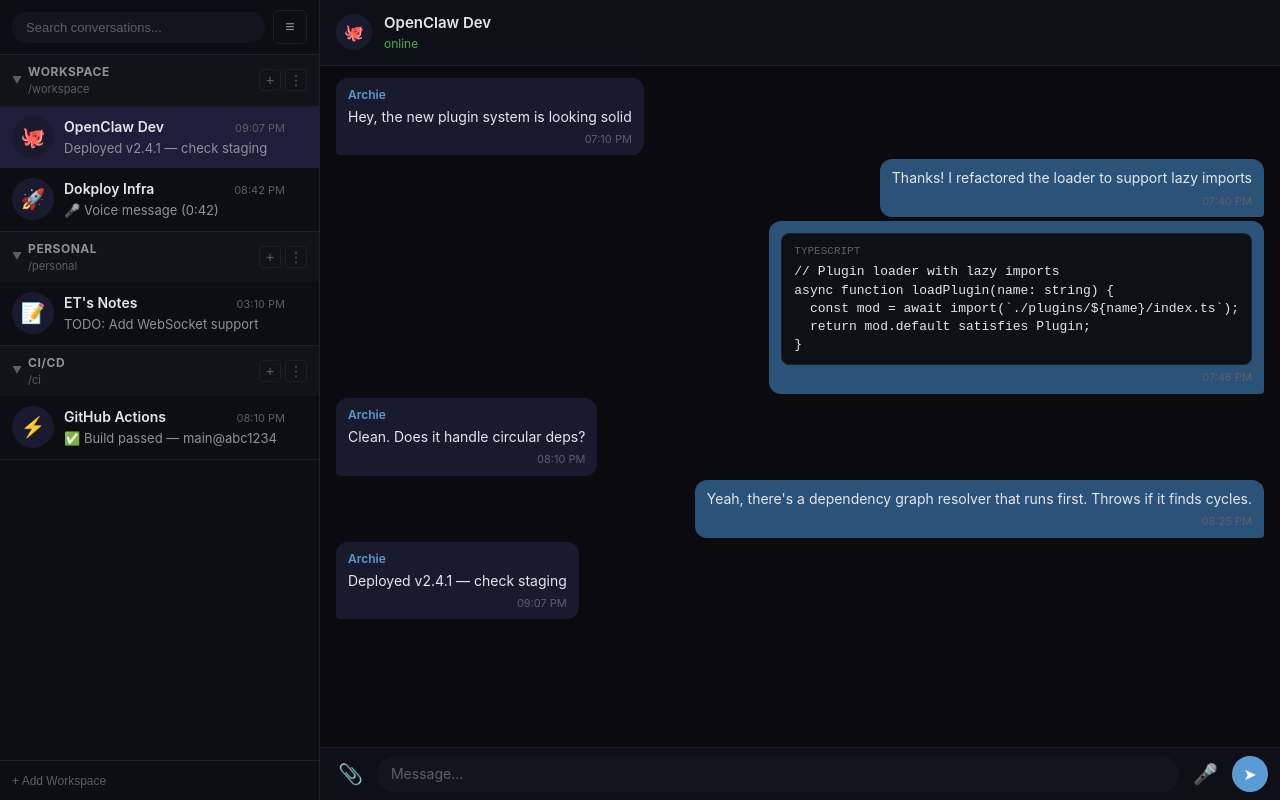
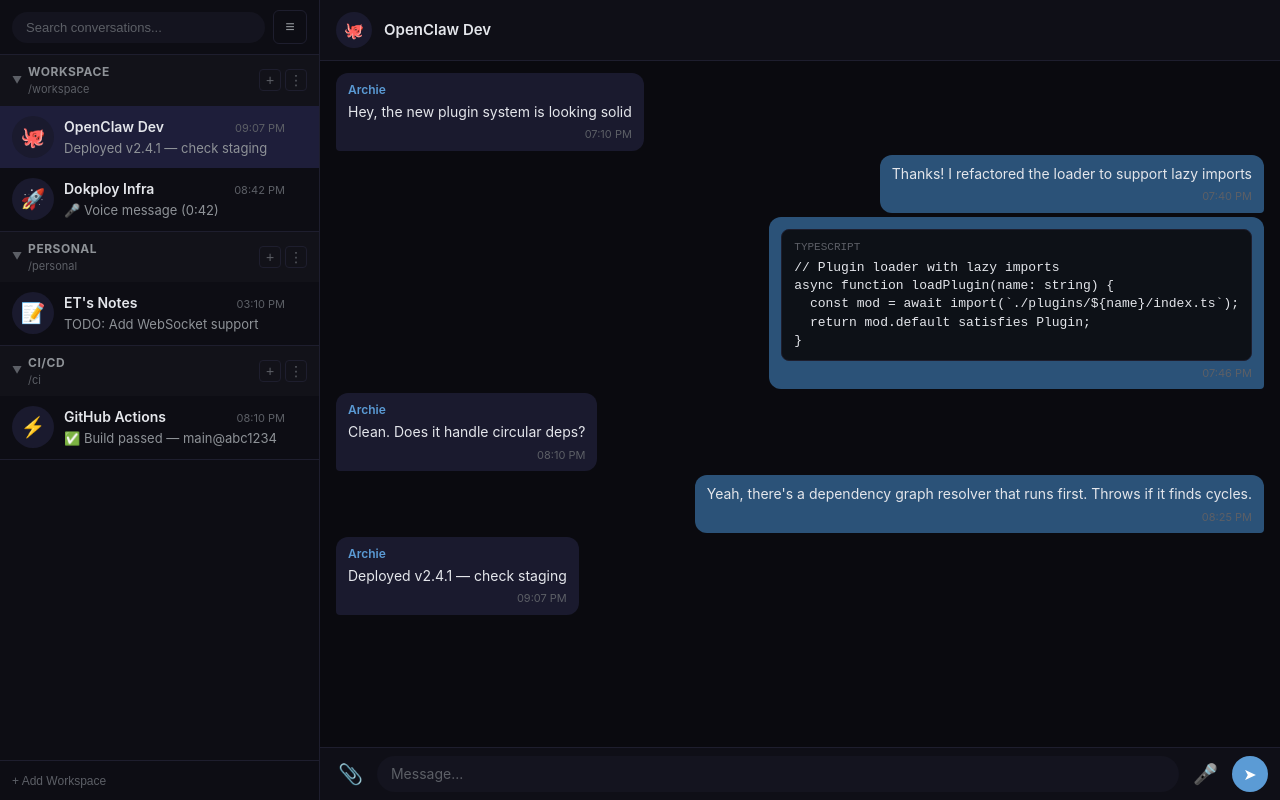
Before and after one commit to etdofreshai/ets-dev-channel, a React (Vite) app: page / in a window 1280 px wide. Built offline with nearby package versions, Linux system fonts and the light colour scheme.

Commit message:
fix: show description in chat header instead of online status

```diff
--- a/src/components/ChatArea.tsx
+++ b/src/components/ChatArea.tsx
@@ -52,8 +52,8 @@ export default function ChatArea({ conversation, onSend, onBack, onUpdateConvers
         </div>
         <div className="chat-header-info chat-header-clickable" onClick={() => setInfoPanelOpen(true)}>
           <h2>{conversation.name}</h2>
-          <div className="chat-header-status">
-            {conversation.typing ? 'typing...' : conversation.online ? 'online' : 'last seen recently'}
+          <div className="chat-header-status" style={{ color: '#8899a6' }}>
+            {conversation.description || ''}
           </div>
         </div>
       </div>
```
